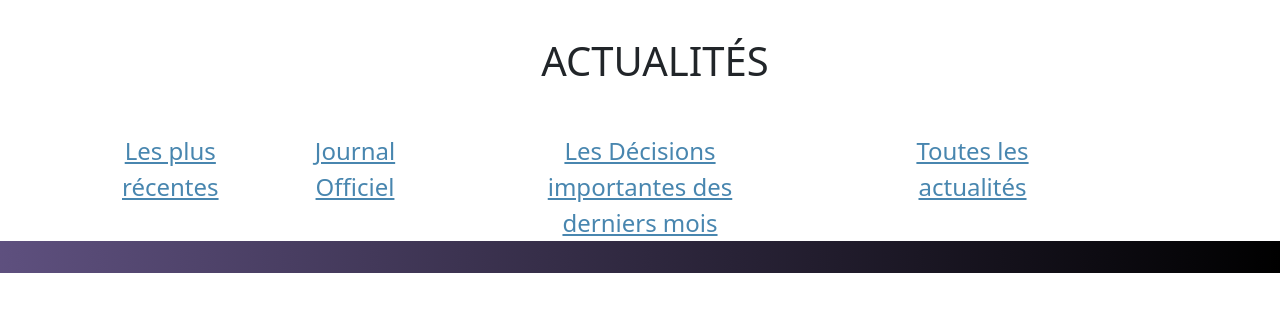
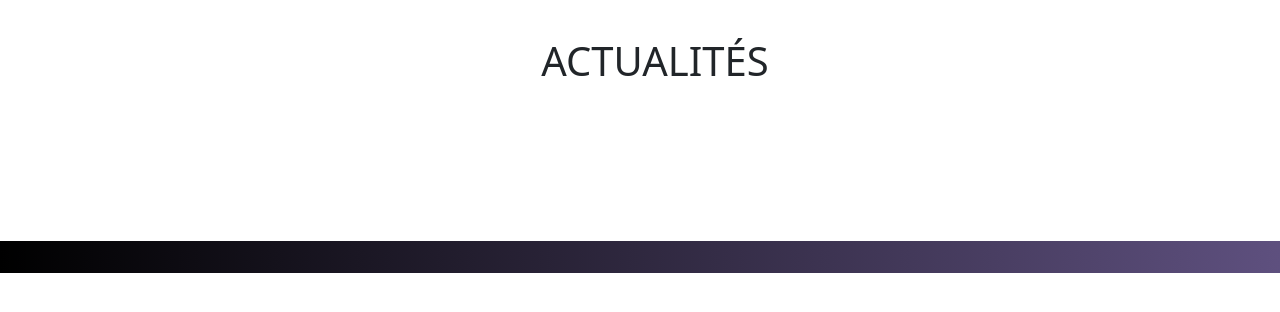
Before and after one commit to fourneau/checkpoint4, a Symfony app: template templates/default/journal.html.twig in a window 1280 px wide. Shown: the part 65-377 px from the top of the page. Run offline with Twig, Linux system fonts and the light colour scheme; the template is opened without the code that fills it, so the values that code supplies are empty; some libraries are stand-ins or nearby versions.

Commit message:
avancébien2

```diff
--- a/assets/styles/app.css
+++ b/assets/styles/app.css
@@ -88,7 +88,7 @@ hr {
 
 .nav-link1 {
     font-size: 24px;
-    color: #4886af;
+    color: white;
     border-radius: 10px;
     display: flex;
     text-align: center;
@@ -400,7 +400,7 @@ ul {
 footer {
     justify-content: space-between;
     padding: 1rem;
-    background: linear-gradient(to right, rgba(27, 7, 73, 0.705), black);
+    background: linear-gradient(to left, rgba(27, 7, 73, 0.705), black);
     color: white;
     text-align: center;
 }
--- a/src/Form/ContactType.php
+++ b/src/Form/ContactType.php
@@ -33,7 +33,7 @@ class ContactType extends AbstractType
         ('placeholder' => 'Message:', 'style' => 'height: 20rem;
         background-color:#ebebeb; border-radius:1rem')))
         ->add('checkbox', CheckboxType::class, [
-        'label' => 'En cochant cette case, j\'accepte de recevoir une Puncline de Julien',
+        'label' => 'En cochant cette case, j\'accepte de recevoir une Punchline de Julien',
         'required' => true,
         ])
         ;
```
Also changed, not shown: templates/default/index.html.twig (+4 -4 lines).
